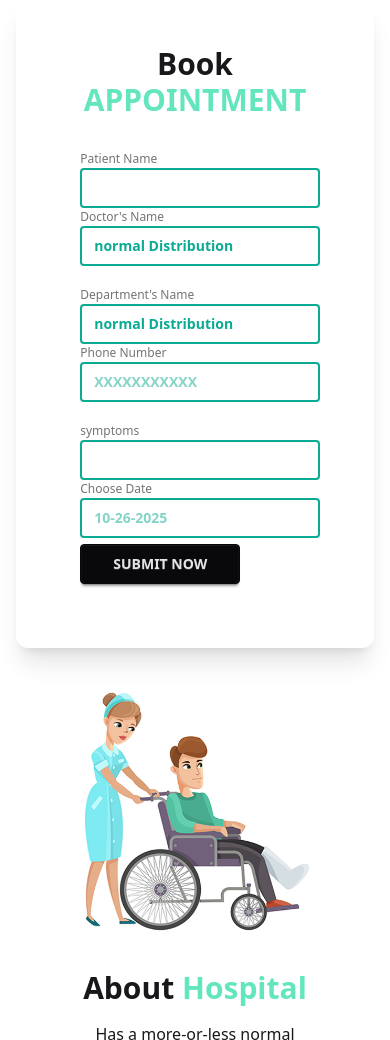
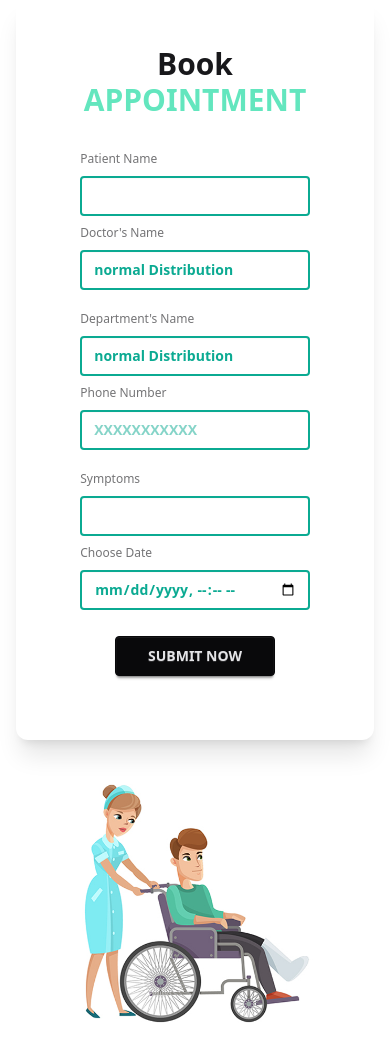
Before and after one commit to fathmakhatunmim/BA_first, a plain HTML site: page index.html in a window 390 px wide. Shown: the part 980-2020 px from the top of the page. Drawn offline with nearby package versions, Linux system fonts and the light colour scheme.

Commit message:
responsive

```diff
--- a/index.html
+++ b/index.html
@@ -119,57 +119,47 @@ lg:flex lg:flex-row lg:justify-between lg:items-center lg:px-40 ">
      <h2 class="font-bold text-3xl mb-4 lg:items-center text-center">Book <span class="text-[#63E6BE]">APPOINTMENT</span></h2>
 
 
-      <fieldset class="fieldset  rounded-xl w-xs p-4 ">
+    <fieldset class="fieldset rounded-xl w-full lg:w-11/12 p-4 mx-auto">
+  <div class="flex flex-col lg:flex-row gap-5 justify-between lg:items-start">
 
-<div class="flex flex-col lg:flex-row gap-5 justify-center">
-    <div>
+    <div class="flex flex-col gap-2">
       <label class="label">Patient Name</label>
-  <input type="name" class="input border-2 border-[#0BAA92] font-semibold text-[#0BAA92] w-60" placeholder=" " />
+      <input type="text" class="input border-2 border-[#0BAA92]  font-semibold text-[#0BAA92] w-full lg:w-100" placeholder=" " />
 
       <label class="label">Doctor's Name</label>
- <select
-        class="input border-2 border-[#0BAA92] font-semibold text-[#0BAA92] w-60"
-      >
+      <select class="input border-2 border-[#0BAA92] font-semibold text-[#0BAA92] w-full lg:w-100">
+        <option disabled selected>normal Distribution</option>
+        <option>normal Distribution</option>
+        <option>normal Distribution</option>
+        <option>normal Distribution</option>
+      </select>
+    </div>
+
+    <div class="flex flex-col gap-2">
+      <label class="label">Department's Name</label>
+      <select class="input border-2 border-[#0BAA92] font-semibold text-[#0BAA92] w-full lg:w-100">
         <option disabled selected>normal Distribution</option>
         <option>normal Distribution</option>
         <option>normal Distribution</option>
         <option>normal Distribution</option>
       </select>
 
+      <label class="label">Phone Number</label>
+      <input type="number" class="input border-2 border-[#0BAA92] font-semibold text-[#0BAA92] w-full lg:w-100" placeholder="XXXXXXXXXXX" />
     </div>
 
+    <div class="flex flex-col gap-2">
+      <label class="label">Symptoms</label>
+      <input type="text" class="input border-2 border-[#0BAA92] font-semibold text-[#0BAA92] w-full lg:w-100" placeholder="" />
 
-     <div>
-          <label class="label">Department's Name
-</label>
- <select
-        class="input border-2 border-[#0BAA92] font-semibold text-[#0BAA92] w-60"
-      >
-        <option disabled selected>normal Distribution</option>
-        <option>normal Distribution</option>
-        <option>normal Distribution</option>
-        <option>normal Distribution</option>
-      </select>
-
-      <label class="label">Phone Number
-</label>
-  <input type="number" class="input border-2 border-[#0BAA92] font-semibold text-[#0BAA92] w-60" placeholder="XXXXXXXXXXX" />
-     </div>
-
-
-     <div>
-  <label class="label">symptoms</label>
-  <input type="name" class="input border-2 border-[#0BAA92] font-semibold text-[#0BAA92] w-60 " placeholder="" />
       <label class="label">Choose Date</label>
-  <input type="datetime" class="input border-2 border-[#0BAA92] font-semibold text-[#0BAA92] w-60 " placeholder="10-26-2025" />
-
-
+      <input type="datetime-local" class="input border-2 border-[#0BAA92] font-semibold text-[#0BAA92] w-full lg:w-100" />
     </div>
 
   </div>
 
-
- <button class="btn btn-neutral w-40 text-center"> SUBMIT NOW</button>
+  <div class="mt-5 text-center">
+    <button class="btn btn-neutral w-40">SUBMIT NOW</button>
   </div>
 </fieldset>
 
@@ -223,7 +213,7 @@ lg:flex-row lg:justify-between lg:items-center lg:text-left lg:px-10">
 
 
   <div class=" bg-white p-4 rounded-lg shadow-md text-left">
-    <img src="images/t1.png" alt="" class="mb-4 mx-auto lg:mx-0 w-20 h-20 object-contain">
+    <img src="images/t1.png" alt="" class="mb-4  lg:mx-0 w-20 h-20 object-contain">
     <h2 class="font-bold mb-3 text-xl text-gray-800">Nephrologist Care</h2>
     <p class="text-gray-600 mb-4 leading-relaxed text-left">
       Alteration in some form, by injected humour or randomised words which don't look even slightly
```
Lines whose indentation alone changed are shown as unchanged.
